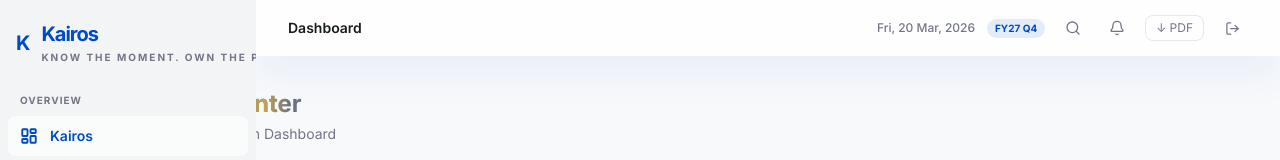
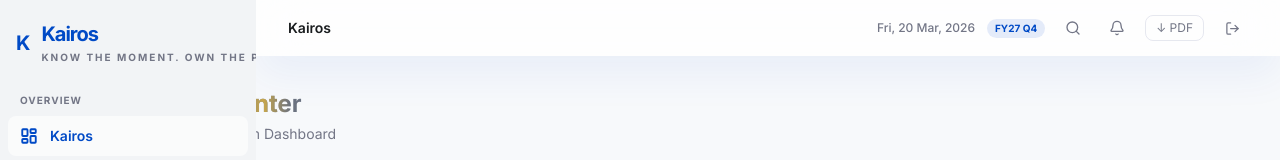
Before and after one commit to iamshokeen/Manager-tasks, a Next.js app: page / in a window 1280 px wide. Shown: the top 160 px of the page. Built offline with nearby package versions, Linux system fonts and the light colour scheme; no server answers.

Commit message:
rebrand: update topbar page titles to Kairos brand names

```diff
--- a/src/components/layout/topbar.tsx
+++ b/src/components/layout/topbar.tsx
@@ -5,19 +5,20 @@ import { Search, Bell, LogOut } from 'lucide-react'
 import { useState } from 'react'
 
 const PAGE_TITLES: Record<string, string> = {
-  '/': 'Dashboard',
+  '/': 'Kairos',
   '/projects': 'Projects',
   '/tasks': 'Tasks',
   '/my-tasks': 'My Tasks',
-  '/team': 'Team',
+  '/team': 'Your People',
   '/one-on-ones': '1:1s',
-  '/cadence': 'Cadence',
-  '/stakeholders': 'Stakeholders',
+  '/cadence': 'Rounds',
+  '/stakeholders': 'The Table',
   '/reports': 'Reports',
   '/playbook': 'Playbook',
   '/settings': 'Settings',
   '/metrics': 'Metrics',
-  '/assessment': 'Assessment',
+  '/assessment': 'Channel Pulse',
+  '/follow-ups': 'Open Loops',
 }
 
 export function Topbar() {
@@ -31,7 +32,7 @@ export function Topbar() {
     router.push('/auth/login')
   }
   const baseRoute = '/' + (pathname.split('/')[1] ?? '')
-  const title = PAGE_TITLES[baseRoute] ?? 'Lohono CMD'
+  const title = PAGE_TITLES[baseRoute] ?? 'Kairos'
 
   const today = new Date().toLocaleDateString('en-IN', {
     weekday: 'short',
@@ -46,7 +47,7 @@ export function Topbar() {
       {/* Left: brand on mobile, page title on desktop */}
       <div className="flex items-center gap-4">
         <span className="text-base font-black tracking-tight text-foreground lg:hidden">
-          Lohono Stays
+          Kairos
         </span>
         <h1 className="hidden lg:block text-sm font-semibold text-foreground">{title}</h1>
       </div>
```
